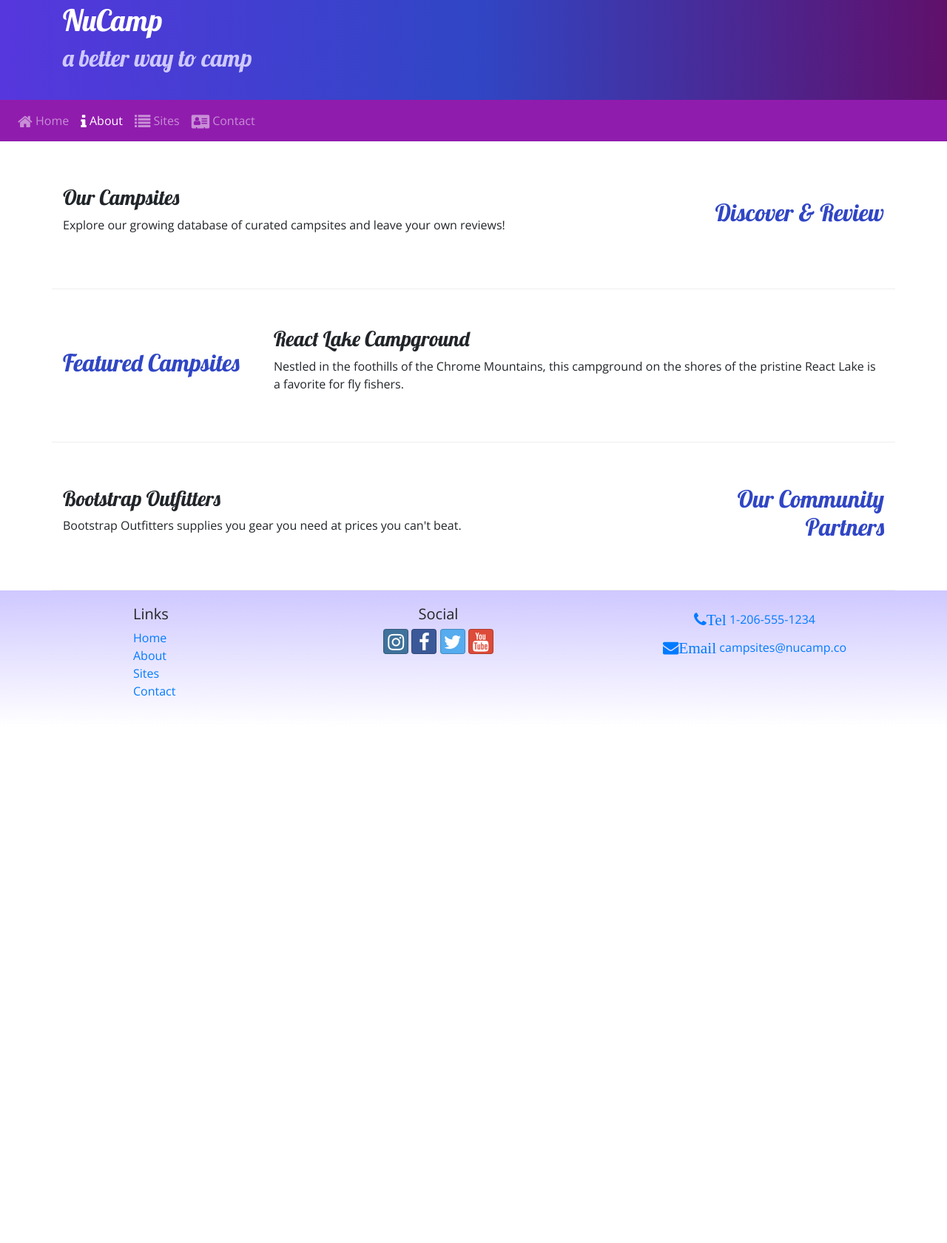
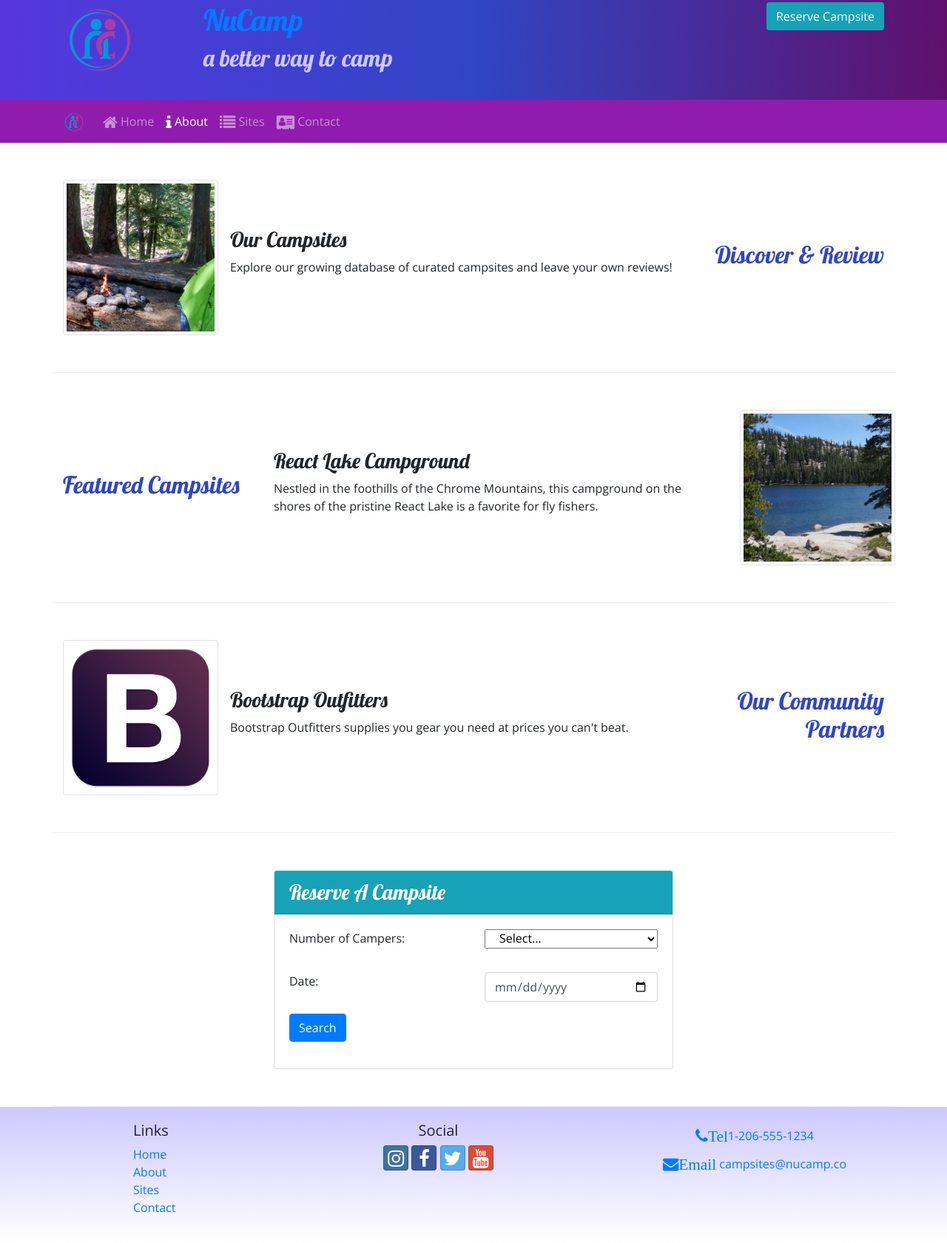
Before and after one commit to dede20011982/Nucampsite, a website: page index.html in a window 1280 px wide. Shown: the part 27-1707 px from the top of the page at 74% size. Before the commit the page ends 1009 px from the top, so only its background shows below. Drawn offline with nearby package versions, Linux system fonts and the light colour scheme.

Commit message:
Week 2 Assignment

```diff
--- a/css/styles.css
+++ b/css/styles.css
@@ -41,3 +41,8 @@ footer {
     background-color: #901CAD;
     margin: 0;
 }
+
+.reserveForm {
+    margin-top: 4;
+
+}
--- a/index.html
+++ b/index.html
@@ -19,28 +19,39 @@
 </head>
 
 <body>
-
     <header class="jumbotron jumbotron-fluid">
         <div class="container">
             <div class="row">
+                <div class="col-4 col-sm-3 col-md-2 align-self-center">
+                    <a href="index.html"><img src="img/logo.png" class="img-fluid" />
+                </div>
                 <div class="col">
                     <h1>NuCamp</h1>
                     <h2>a better way to camp</h2>
+                </div>
+                <div class="col">
+                    <a class="btn bg-info text-white float-right" href="#reserveForm" role="button">Reserve Campsite</a>
                 </div>
             </div>
         </div>
     </header>
     <nav class="navbar navbar-expand-sm navbar-dark sticky-top">
+        <div class="container">
+            <a class="navbar-brand" href="index.html"><img src="img/logo.png" height="30" width="30" /></a>
             <button class="navbar-toggler" type="button" data-toggle="collapse" data-target="#nucampNavbar">
                 <span class="navbar-toggler-icon"></span>
             </button>
 
             <div class="collapse navbar-collapse" id="nucampNavbar">
                 <ul class="navbar-nav">
-                    <li class="nav-item"> <a class="nav-link" href="index.html"> <i class="fa fa-home fa-lg"> </i> Home</a> </li>
-                    <li class="nav-item active"> <a class="nav-link" href="aboutus.html"> <i class="fa fa-info fa-lg"> </i> About</a> </li>
-                    <li class="nav-item"> <a class="nav-link" href="#"> <i class="fa fa-list fa-lg"> </i> Sites</a> </li>
-                    <li class="nav-item"> <a class="nav-link" href="contactus.html"> <i class="fa fa-address-card fa-lg"> </i> Contact</a> </li>
+                    <li class="nav-item"> <a class="nav-link" href="index.html"> <i class="fa fa-home fa-lg"> </i>
+                            Home</a> </li>
+                    <li class="nav-item active"> <a class="nav-link" href="aboutus.html"> <i class="fa fa-info fa-lg">
+                            </i> About</a> </li>
+                    <li class="nav-item"> <a class="nav-link" href="#"> <i class="fa fa-list fa-lg"> </i> Sites</a>
+                    </li>
+                    <li class="nav-item"> <a class="nav-link" href="contactus.html"> <i
+                                class="fa fa-address-card fa-lg"> </i> Contact</a> </li>
                 </ul>
             </div>
     </nav>
@@ -51,8 +62,15 @@
                 <h2 class="text-sm-right">Discover & Review</h2>
             </div>
             <div class="col">
+                <div class="media">
+                    <img class="d-flex mr-3 img-thumbnail" src="img/breadcrumb-trail-thumb.jpg"
+                        alt="Breadcrumb Trail thumbnail" />
+                    <div class="media-body align-self-center">
                         <h3>Our Campsites</h3>
-                <p class="d-none d-sm-block">Explore our growing database of curated campsites and leave your own reviews!</p>
+                        <p class="d-none d-sm-block">Explore our growing database of curated campsites and leave your
+                            own reviews! </p>
+                    </div>
+                </div>
             </div>
         </div>
 
@@ -63,22 +81,73 @@
             </div>
             <div class="col">
                 <h3>React Lake Campground</h3>
-                <p class="d-none d-sm-block">Nestled in the foothills of the Chrome Mountains, this campground on the shores of the pristine React Lake is a favorite for fly fishers.</p>
+                <p class="d-none d-sm-block">Nestled in the foothills of the Chrome Mountains, this campground on the
+                    shores of the pristine React Lake is a favorite for fly fishers.</p>
+            </div>
+            <div class="media">
+                <img class="d-flex ml-3 img-thumbnail" src="img/react-lake-thumb.jpg"
+                    alt="Breadcrumb Trail thumbnail" />
             </div>
         </div>
+
 
         <div class="row row-content align-items-center">
             <div class="col-sm-4 order-sm-last col-md-3">
                 <h2 class="text-sm-right">Our Community Partners</h2>
             </div>
             <div class="col">
+                <div class="media">
+                    <img class="d-flex mr-3 img-thumbnail" src="img/bootstrap-thumb.png" alt="Bootstrap Outfitters" />
+                    <div class="media-body align-self-center">
                         <h3>Bootstrap Outfitters</h3>
-                <p class="d-none d-sm-block">Bootstrap Outfitters supplies you gear you need at prices you can't beat.</p>
+                        <p class="d-none d-sm-block">Bootstrap Outfitters supplies you gear you need at prices you can't
+                            beat.</p>
                     </div>
                 </div>
             </div>
+        </div>
+        <div class="row row-content align-items-center">
+            <div class="col-sm-6 mx-auto">
+                <div class="card">
+                    <h3 class="card-header bg-info text-white">Reserve A Campsite</h3>
+                    <div class="card-body">
+                        <form id="reserveForm">
+                            <div class="form-group row">
+                                <label for="col-form-label-sm" class="col col-sm-6 ">Number of Campers:</label>
+                                <div class="form-group col-sm">
+                                    <select name="numCampers" id="numCampers" class="col">
+                                        <option selected>Select...</option>
+                                        <option value="1">1</option>
+                                        <option value="2">2</option>
+                                        <option value="3">3</option>
+                                        <option value="4">4</option>
+                                        <option value="5">5</option>
+                                        <option value="6">6</option>
+                                    </select>
+                                </div>
+                            </div>
+                            <div class="form-group row">
+                                <label for="col-form-label-sm" class="col col-sm-6 ">Date:</label>
+                                <div class="form-group col-sm">
+                                    <input type="date" class="form-control" id="date" name="date" placeholder="date">
+                                </div>
+                                <div class="col">
+                                    <button type="submit" class="btn btn-primary">Search</button>
+                                </div>
 
-    <footer>
+                            </div>
+                    </div>
+
+                </div>
+
+            </div>
+            </form>
+        </div>
+
+    </div>
+    </div>
+    </div>
+    <footer class="site-footer">
         <div class="container">
             <div class="row">
                 <div class="col-4 col-sm-2 offset-1">
@@ -91,15 +160,22 @@
                     </ul>
                 </div>
                 <div class="col-6 col-sm-5 text-center">
-                <h5> Social </h5>
-                <a class="btn btn-social-icon btn-instagram" href="http://instagram.com/"> <i class="fa fa-instagram"> </i> </a>
-                <a class="btn btn-social-icon btn-facebook" href="http://facebook.com/"> <i class="fa fa-facebook"> </i> </a>
-                <a class="btn btn-social-icon btn-twitter" href="http://twitter.com/"> <i class="fa fa-twitter"> </i> </a>
-                <a class="btn btn-social-icon btn-google" href="http://youtube.com/"> <i class="fa fa-youtube"> </i> </a>
+                    <h5>Social</h5>
+                    <a class="btn btn-social-icon btn-instagram" href="http://instagram.com/"> <i
+                            class="fa fa-instagram"> </i> </a>
+                    <a class="btn btn-social-icon btn-facebook" href="http://facebook.com/"> <i class="fa fa-facebook">
+                        </i> </a>
+                    <a class="btn btn-social-icon btn-twitter" href="http://twitter.com/"> <i class="fa fa-twitter">
+                        </i> </a>
+                    <a class="btn btn-social-icon btn-google" href="http://youtube.com/"> <i class="fa fa-youtube">
+                        </i>
+                    </a>
                 </div>
                 <div class="col-sm-4 text-center">
-            <a role="button" class="btn btn-link" href="tel:+12065551234"> <i class="fa fa-phone fa-lg text-primary">Tel</i> 1-206-555-1234 </a> <br />
-            <a role="button" class="btn btn-link" href="mailto:campsites@nucamp.co"> <i class="fa fa-envelope fa-lg text-primary">Email</i> campsites@nucamp.co </a>
+                    <a role="button" class="btn btn-link" href="tel:+12065551234"> <i
+                            class="fa fa-phone fa-lg text-primary">Tel</i>1-206-555-1234 </a> <br />
+                    <a role="button" class="btn btn-link" href="mailto:campsites@nucamp.co"> <i
+                            class="fa fa-envelope fa-lg text-primary">Email</i> campsites@nucamp.co </a>
                 </div>
             </div>
         </div>
@@ -111,4 +187,5 @@
     <script src="node_modules/bootstrap/dist/js/bootstrap.min.js"></script>
 
 </body>
+
 </html>
```
Also changed, not shown: aboutus.html (+5 -0 lines), contactus.html (+5 -0 lines), img/bootstrap-thumb.png (added), img/breadcrumb-trail-thumb.jpg (added), img/breadcrumb-trail.jpg (added), img/chrome-river-thumb.jpg (added), img/chrome-river.jpg (added), img/logo.png (added), img/react-lake-thumb.jpg (added), img/react-lake.jpg (added). Lines whose indentation alone changed are shown as unchanged.
